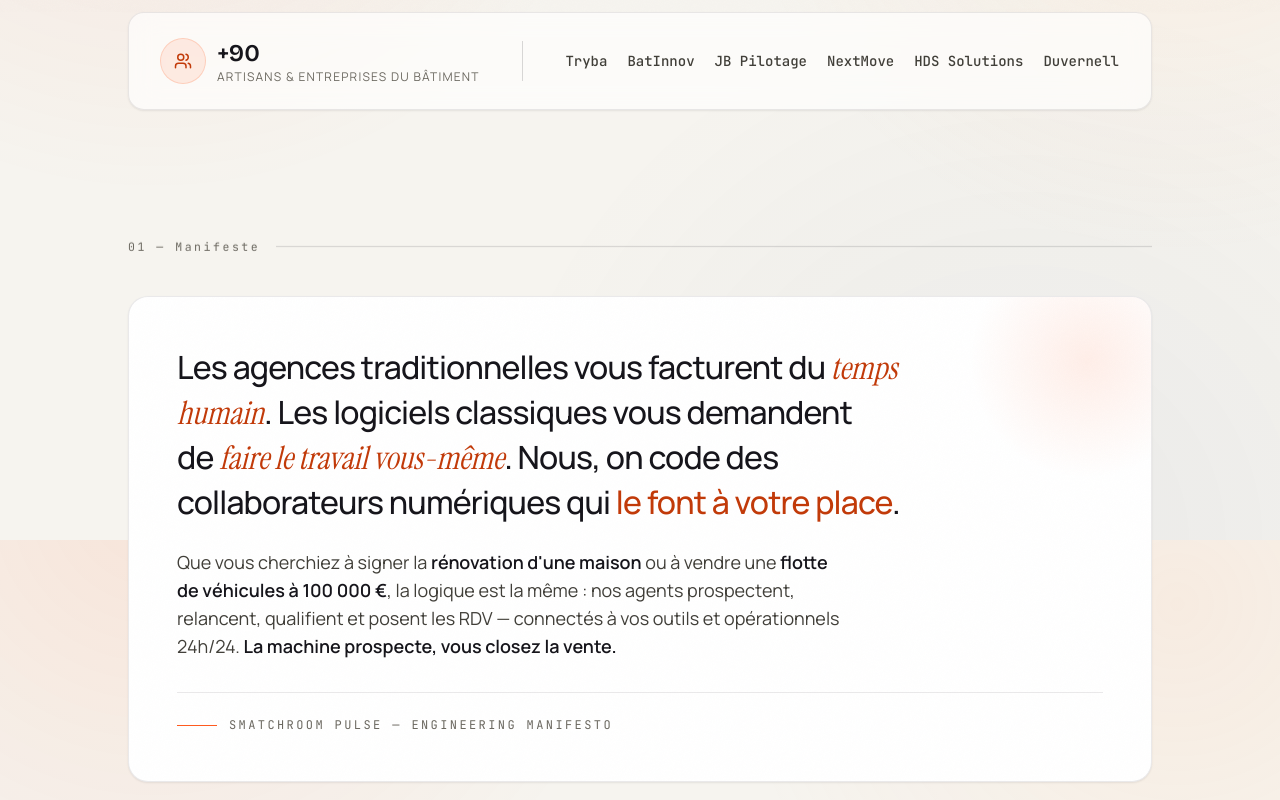
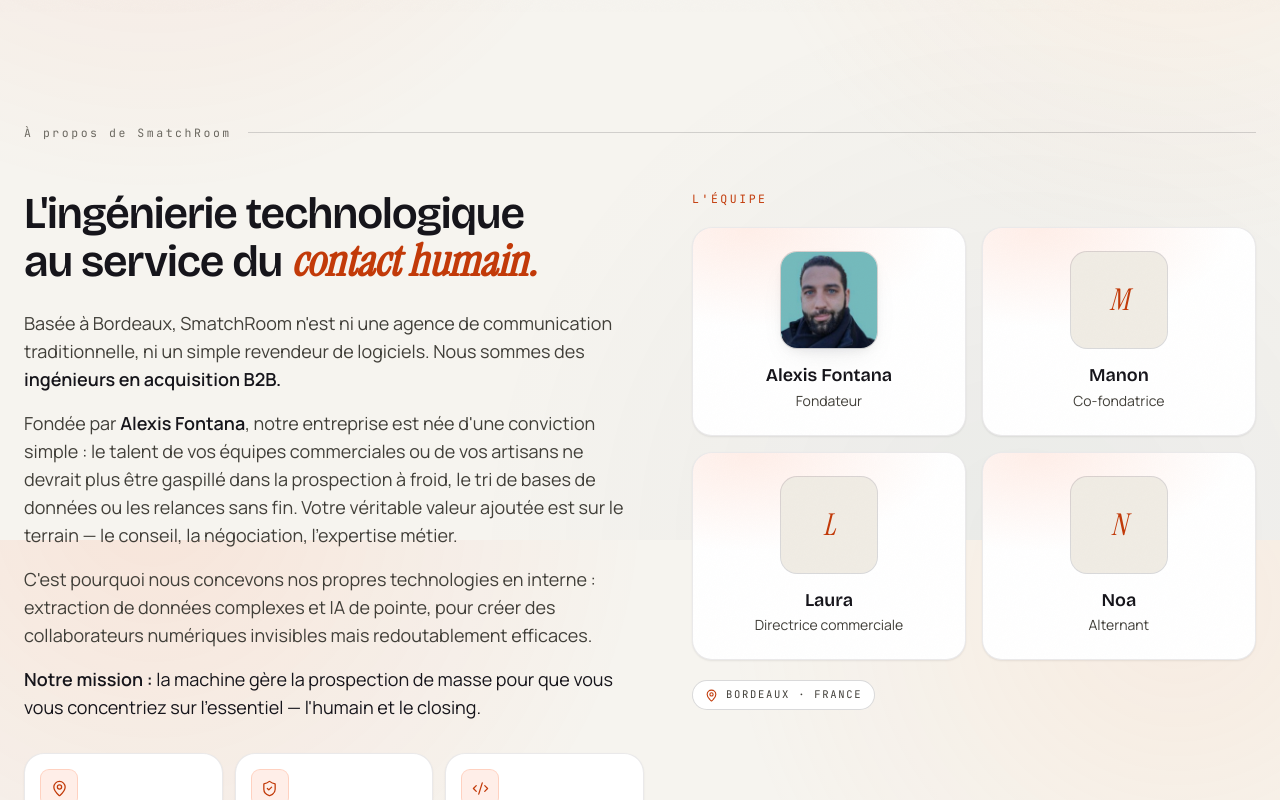
Before and after one commit to afontana33/smatchroom-pulse-vitrine, a Next.js app: page / in a window 1280 px wide. Shown: the part 1060-1860 px from the top of the page. Built offline with nearby package versions, Linux system fonts and the light colour scheme.

Commit message:
feat(pulse): section équipe (fondateur, co-fondatrice, dir. commerciale, alternant) + À propos remonté sous le hero

```diff
--- a/src/app/page.js
+++ b/src/app/page.js
@@ -18,13 +18,13 @@ export default function Page() {
     <main className="flex flex-col">
       <Nav />
       <Hero />
+      <About />
       <TrustedBy />
       <Manifesto />
       <Pillars />
       <AgentDemo />
       <Process />
       <UseCases />
-      <About />
       <Pricing />
       <LeadsB2BCTA />
       <FAQ />
--- a/src/components/About.jsx
+++ b/src/components/About.jsx
@@ -19,6 +19,24 @@ const TRUST = [
   },
 ];
 
+// Pour ajouter/remplacer une photo : déposer l'image dans /public/team/<slug>.jpg
+// et passer `photo: '/team/<slug>.jpg'`. Sans photo, un avatar initiales s'affiche.
+const TEAM = [
+  { name: 'Alexis Fontana', role: 'Fondateur', slug: 'alexis', photo: '/team/alexis.jpg' },
+  { name: 'Manon', role: 'Co-fondatrice', slug: 'manon', photo: null },
+  { name: 'Laura', role: 'Directrice commerciale', slug: 'laura', photo: null },
+  { name: 'Noa', role: 'Alternant', slug: 'noa', photo: null },
+];
+
+function initials(name) {
+  return name
+    .split(' ')
+    .map((w) => w[0])
+    .join('')
+    .slice(0, 2)
+    .toUpperCase();
+}
+
 export default function About() {
   return (
     <section id="a-propos" className="relative scroll-mt-24 px-5 py-24 sm:px-6 sm:py-28">
@@ -30,7 +48,7 @@ export default function About() {
           </div>
         </Reveal>
 
-        <div className="grid gap-8 lg:grid-cols-[1.15fr_1fr] lg:items-center lg:gap-12">
+        <div className="grid gap-8 lg:grid-cols-[1.1fr_1fr] lg:gap-12">
           {/* Colonne texte */}
           <Reveal>
             <div>
@@ -77,39 +95,38 @@ export default function About() {
             </div>
           </Reveal>
 
-          {/* Colonne portrait — emplacement photo (fondateur / bureaux) */}
+          {/* Colonne équipe */}
           <Reveal delay={90}>
-            <figure className="relative">
-              {/*
-                Pour remplacer le visuel par une vraie photo (fondateur ou bureaux),
-                déposer l'image dans /public et remplacer ce bloc par :
-                <img src="/alexis-fontana.jpg" alt="Alexis Fontana, fondateur de SmatchRoom" className="aspect-[4/5] w-full rounded-2xl object-cover shadow-[var(--shadow-lg)]" />
-              */}
-              <div className="card grain relative overflow-hidden p-7 shadow-[var(--shadow-lg)] sm:p-8">
-                <div aria-hidden className="pointer-events-none absolute inset-0 -z-0 bg-[radial-gradient(120%_90%_at_15%_10%,var(--primary-soft),transparent_55%),radial-gradient(120%_90%_at_90%_100%,var(--steel-soft),transparent_55%)]" />
-                <div className="relative flex items-center gap-5">
+            <div>
+              <p className="eyebrow mb-5">L&apos;équipe</p>
+              <div className="grid grid-cols-2 gap-4">
+                {TEAM.map((m) => (
+                  <figure key={m.slug} className="card grain relative flex flex-col items-center overflow-hidden p-6 text-center">
+                    <div aria-hidden className="pointer-events-none absolute inset-0 -z-0 bg-[radial-gradient(120%_80%_at_20%_0%,var(--primary-soft),transparent_60%)]" />
+                    {m.photo ? (
                       <img
-                    src="/alexis-fontana.jpg"
-                    alt="Alexis Fontana, fondateur du Groupe SmatchRoom"
+                        src={m.photo}
+                        alt={`${m.name}, ${m.role} de SmatchRoom`}
                         width={112}
                         height={112}
-                    className="h-24 w-24 flex-shrink-0 rounded-2xl object-cover shadow-[var(--shadow-md)] ring-1 ring-[var(--border-strong)] sm:h-28 sm:w-28"
+                        className="relative h-24 w-24 rounded-2xl object-cover shadow-[var(--shadow-md)] ring-1 ring-[var(--border-strong)]"
                       />
-                  <figcaption>
-                    <p className="font-display text-2xl font-semibold text-[var(--foreground)]">Alexis Fontana</p>
-                    <p className="mt-1 text-sm text-[var(--muted-strong)]">Fondateur du Groupe SmatchRoom</p>
-                    <p className="mt-3 inline-flex items-center gap-2 rounded-full border border-[var(--border-strong)] bg-[var(--surface)] px-3 py-1.5 font-mono text-[0.66rem] uppercase tracking-[0.16em] text-[var(--muted-strong)]">
+                    ) : (
+                      <div className="relative flex h-24 w-24 items-center justify-center rounded-2xl bg-[var(--surface-2)] ring-1 ring-[var(--border-strong)]">
+                        <span className="font-serif-it text-3xl text-[var(--primary-ink)]">{initials(m.name)}</span>
+                      </div>
+                    )}
+                    <figcaption className="relative mt-4">
+                      <p className="font-display text-lg font-semibold leading-tight text-[var(--foreground)]">{m.name}</p>
+                      <p className="mt-1 text-sm text-[var(--muted-strong)]">{m.role}</p>
+                    </figcaption>
+                  </figure>
+                ))}
+              </div>
+              <p className="mt-5 inline-flex items-center gap-2 rounded-full border border-[var(--border-strong)] bg-[var(--surface)] px-3 py-1.5 font-mono text-[0.66rem] uppercase tracking-[0.16em] text-[var(--muted-strong)]">
                 <MapPin size={13} className="text-[var(--primary-ink)]" /> Bordeaux · France
               </p>
-                  </figcaption>
             </div>
-                <blockquote className="relative mt-6 border-t border-[var(--border)] pt-6 text-lg leading-snug text-[var(--foreground)]">
-                  <span className="font-serif-it text-[var(--primary-ink)]">«&nbsp;</span>
-                  La machine prospecte, vous closez la vente.
-                  <span className="font-serif-it text-[var(--primary-ink)]">&nbsp;»</span>
-                </blockquote>
-              </div>
-            </figure>
           </Reveal>
         </div>
       </div>
```
Also changed, not shown: public/team/alexis.jpg (added). Lines whose indentation alone changed are shown as unchanged.
